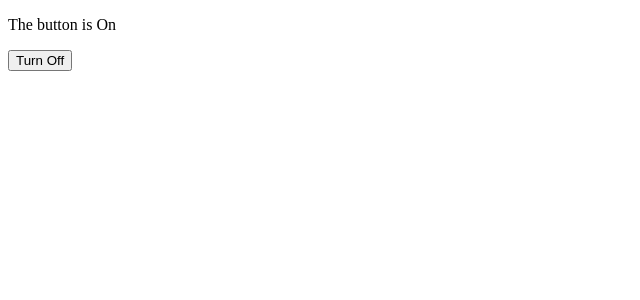
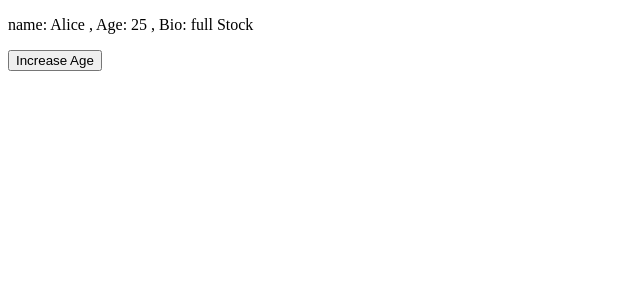
Before and after one commit to cmaalik97/Dugsiiye-ReactJs-Exercise, a React (Vite) app in the folder AnswersExercise/: page / in a window 1280 px wide. Shown: the top 300 px of the page, without its empty margins (0-640 px from the left). Built offline with nearby package versions, Linux system fonts and the light colour scheme.

Commit message:
StateEX 4

```diff
--- a/AnswersExercise/src/App.jsx
+++ b/AnswersExercise/src/App.jsx
@@ -2,8 +2,10 @@
 // import Blog from "./Dugsiye/Exercise2/Blog";
 // import UserCardDaynamic from "./Dugsiye/Exercise3/UserCardDaynamic";
 
+import StateEx4 from "./Dugsiye/Learning/StateEx4";
+
 // import StateEx2 from "./Dugsiye/Learning/StateEx2";
-import ToggoleButton from "./Dugsiye/Exercise4/ToggleButton";
+// import ToggoleButton from "./Dugsiye/Exercise4/ToggleButton";
 // import StateEx3 from "./Dugsiye/Learning/StateEx3";
 
 //  import StateEx1 from "./Dugsiye/Learning/StateEx1.jsx";
@@ -25,7 +27,8 @@ function App(){
     {/* <StateEx1/> */}
     {/* <StateEx2/> */}
    {/* <StateEx3/> */}
-   <ToggoleButton/>
+   {/* <ToggoleButton/> */}
+   <StateEx4/>
 
   </>
 }
--- /dev/null
+++ b/AnswersExercise/src/Dugsiye/Learning/StateEx4.jsx
@@ -0,0 +1,14 @@
+import { useState } from "react";
+
+function StateEx4(){
+    const [user , setUser]=useState({name:"Alice" , Age :25 ,  Bio :"full Stock"})
+    const Increase=()=>{
+        setUser({...user , Age :user.Age+1})
+    }
+
+    return <>
+    <p>name: {user.name} , Age: {user.Age} , Bio: {user.Bio}</p>
+    <button onClick={Increase}>Increase Age</button>
+    </>
+}
+export default StateEx4;
```
